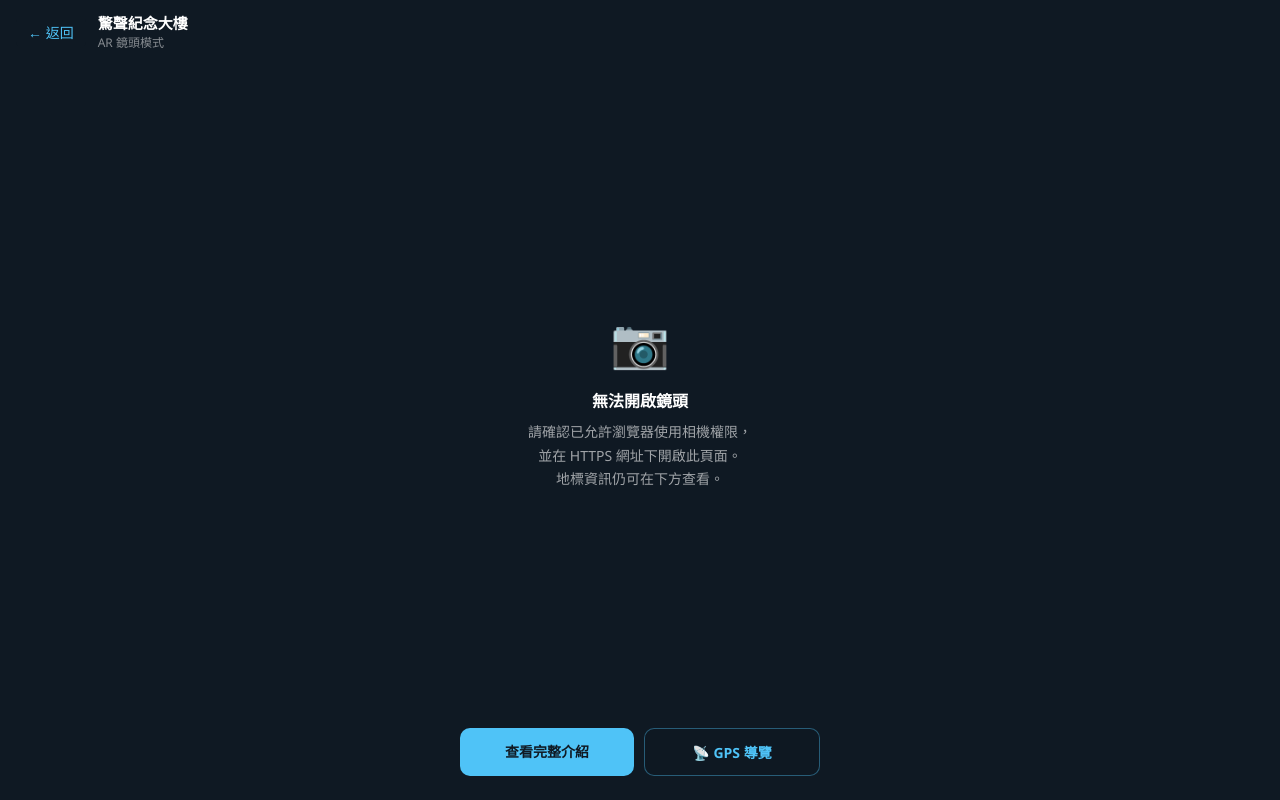
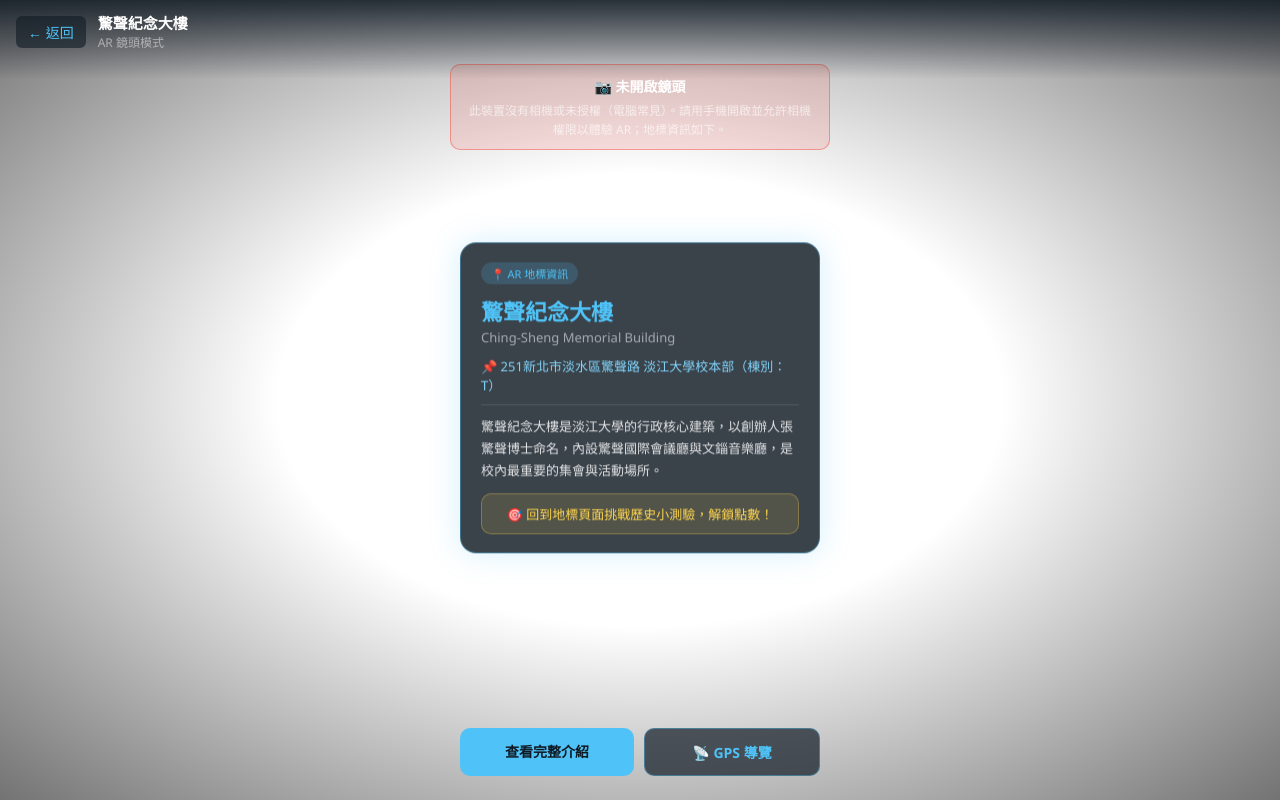
Before and after one commit to candytangsys/ar-heritage-explorer, a Flask app: page /ar/marker/1 in a window 1280 px wide. Run offline with Flask 3, Linux system fonts and the light colour scheme; data comes from the database, SQL or seed files in the repository.

Commit message:
ar marker

```diff
--- a/templates/ar_marker.html
+++ b/templates/ar_marker.html
@@ -76,14 +76,17 @@
       border: 1px solid rgba(79,195,247,0.4);
     }
 
-    /* 鏡頭失敗時的提示 */
+    /* 鏡頭失敗：頂部提示條（不遮住資訊卡） */
     .cam-error {
-      position: fixed; inset: 0; z-index: 9; display: none;
-      flex-direction: column; align-items: center; justify-content: center;
-      text-align: center; color: #fff; padding: 30px; background: #0f1923;
+      position: fixed; top: 64px; left: 50%; transform: translateX(-50%);
+      z-index: 9; display: none; width: 90%; max-width: 380px;
+      background: rgba(244,67,54,0.14); border: 1px solid rgba(244,67,54,0.45);
+      border-radius: 10px; padding: 10px 14px; text-align: center; color: #fff;
     }
-    .cam-error .icon { font-size: 48px; margin-bottom: 14px; }
-    .cam-error p { color: rgba(255,255,255,0.6); font-size: 14px; line-height: 1.7; margin-top: 8px; }
+    .cam-error strong { font-size: 14px; }
+    .cam-error p { color: rgba(255,255,255,0.65); font-size: 12px; line-height: 1.6; margin-top: 4px; }
+    /* 沒有鏡頭時，body 用純色背景讓資訊卡清楚 */
+    body.no-cam { background: radial-gradient(circle at 50% 40%, #16283a, #0f1923); }
   </style>
 </head>
 <body>
@@ -116,9 +119,8 @@
   </div>
 
   <div class="cam-error" id="camError">
-    <div class="icon">📷</div>
-    <strong>無法開啟鏡頭</strong>
-    <p>請確認已允許瀏覽器使用相機權限，<br>並在 HTTPS 網址下開啟此頁面。<br>地標資訊仍可在下方查看。</p>
+    <strong>📷 未開啟鏡頭</strong>
+    <p>此裝置沒有相機或未授權（電腦常見）。請用手機開啟並允許相機權限以體驗 AR；地標資訊如下。</p>
   </div>
 
   <script>
@@ -131,7 +133,8 @@
         });
         document.getElementById('cam').srcObject = stream;
       } catch (e) {
-        document.getElementById('camError').style.display = 'flex';
+        document.getElementById('camError').style.display = 'block';
+        document.body.classList.add('no-cam');
       }
     }
     startCamera();
```
